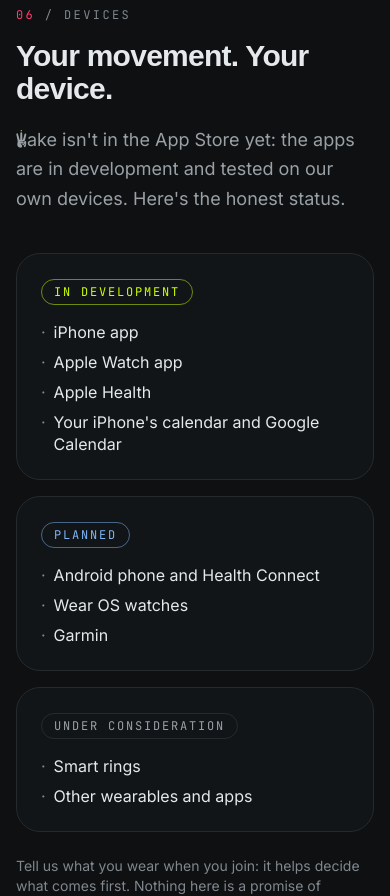
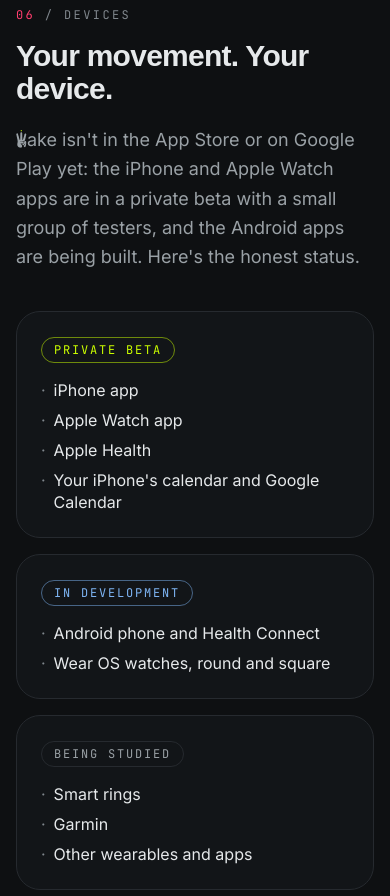
Before and after one commit to 4gjnbzb4zf-sudo/vvake-web, a Next.js app: page /en/ in a window 390 px wide. Shown: the part 8900-9796 px from the top of the page. Built offline with nearby package versions, Linux system fonts and the light colour scheme; no server answers; a web font is replaced by a local one.

Commit message:
Device status: iPhone and Apple Watch in private beta, Android phone and Wear OS (round and square) in development, Garmin and smart rings being studied; no store links yet

```diff
--- a/src/i18n/dictionaries/en.ts
+++ b/src/i18n/dictionaries/en.ts
@@ -202,15 +202,19 @@ export const en = {
     devices: {
       kicker: "Devices",
       title: "Your movement. Your device.",
-      lead: "VVake isn't in the App Store yet: the apps are in development and tested on our own devices. Here's the honest status.",
+      lead: "VVake isn't in the App Store or on Google Play yet: the iPhone and Apple Watch apps are in a private beta with a small group of testers, and the Android apps are being built. Here's the honest status.",
       groups: [
         {
-          status: "In development",
+          status: "Private beta",
           tone: "now",
           items: ["iPhone app", "Apple Watch app", "Apple Health", "Your iPhone's calendar and Google Calendar"],
         },
-        { status: "Planned", tone: "next", items: ["Android phone and Health Connect", "Wear OS watches", "Garmin"] },
-        { status: "Under consideration", tone: "maybe", items: ["Smart rings", "Other wearables and apps"] },
+        {
+          status: "In development",
+          tone: "next",
+          items: ["Android phone and Health Connect", "Wear OS watches, round and square"],
+        },
+        { status: "Being studied", tone: "maybe", items: ["Smart rings", "Garmin", "Other wearables and apps"] },
       ],
       note: "Tell us what you wear when you join: it helps decide what comes first. Nothing here is a promise of support or a date.",
     },
@@ -1252,7 +1256,7 @@ export const en = {
         { icon: "❤️", name: "Health sync", spec: "Apple Health" },
         { icon: "📶", name: "Heart-rate straps", spec: "Any Bluetooth heart-rate strap" },
       ],
-      note: "Both apps are in development, not in the App Store yet. Android, Wear OS and Garmin are planned, not built. The final list is published with each app release.",
+      note: "The iPhone and Apple Watch apps are in a private beta, not in the App Store yet. The Android phone and Wear OS apps are in development. Garmin and smart rings are being studied. The final list is published with each app release.",
     },
     platforms: "Apple Watch · iPhone",
     soon: "Coming with your city's unlock",
@@ -1303,7 +1307,7 @@ export const en = {
       },
       {
         title: "Works anywhere",
-        body: "Apple Watch or iPhone (Android and Wear OS are planned). No signal on the trail? Sessions record offline and sync later, so you never lose a day.",
+        body: "Apple Watch or iPhone (Android and Wear OS are in development). No signal on the trail? Sessions record offline and sync later, so you never lose a day.",
       },
     ],
   },
@@ -2110,7 +2114,7 @@ export const en = {
     items: [
       {
         q: "Can I use VVake now?",
-        a: "Not yet. The iPhone and Apple Watch apps are in development and not in the App Store. Android and other devices are planned (see the device status above). Join early access and we'll email you when you can start.",
+        a: "Not yet. The iPhone and Apple Watch apps are in a private beta with a small group of testers, not in the App Store. The Android phone and Wear OS apps are in development (see the device status above). Join early access and we'll email you when you can start.",
       },
       {
         q: "When does it launch in my city?",
--- a/src/i18n/dictionaries/fr.ts
+++ b/src/i18n/dictionaries/fr.ts
@@ -200,15 +200,19 @@ export const fr: Dictionary = {
     devices: {
       kicker: "Appareils",
       title: "Ton mouvement. Ton appareil.",
-      lead: "VVake n'est pas encore sur l'App Store : les apps sont en développement et testées sur nos propres appareils. Voici où on en est, honnêtement.",
+      lead: "VVake n'est pas encore sur l'App Store ni sur Google Play : les apps iPhone et Apple Watch sont en bêta privée avec un petit groupe de testeurs, et les apps Android sont en construction. Voici où on en est, honnêtement.",
       groups: [
         {
-          status: "En développement",
+          status: "Bêta privée",
           tone: "now",
           items: ["App iPhone", "App Apple Watch", "Apple Santé", "L'agenda de ton iPhone et Google Agenda"],
         },
-        { status: "Prévu", tone: "next", items: ["Téléphone Android et Health Connect", "Montres Wear OS", "Garmin"] },
-        { status: "À l'étude", tone: "maybe", items: ["Bagues connectées", "Autres objets connectés et apps"] },
+        {
+          status: "En développement",
+          tone: "next",
+          items: ["Téléphone Android et Health Connect", "Montres Wear OS, rondes et carrées"],
+        },
+        { status: "À l'étude", tone: "maybe", items: ["Bagues connectées", "Garmin", "Autres objets connectés et apps"] },
       ],
       note: "Dis-nous ce que tu portes en t'inscrivant : ça aide à choisir ce qui vient en premier. Rien ici n'est une promesse de compatibilité ni une date.",
     },
@@ -1300,7 +1304,7 @@ export const fr: Dictionary = {
         { icon: "❤️", name: "Synchro santé", spec: "Apple Santé" },
         { icon: "📶", name: "Ceintures cardio", spec: "Toute ceinture cardio Bluetooth" },
       ],
-      note: "Les deux apps sont en développement, pas encore sur l'App Store. Android, Wear OS et Garmin sont prévus, pas encore construits. La liste finale est publiée à chaque version de l'app.",
+      note: "Les apps iPhone et Apple Watch sont en bêta privée, pas encore sur l'App Store. Les apps pour téléphone Android et Wear OS sont en développement. Garmin et les bagues connectées sont à l'étude. La liste finale est publiée à chaque version de l'app.",
     },
     platforms: "Apple Watch · iPhone",
     soon: "Disponible au déblocage de ta ville",
@@ -1354,7 +1358,7 @@ export const fr: Dictionary = {
       },
       {
         title: "Partout",
-        body: "Apple Watch ou iPhone (Android et Wear OS sont prévus). Pas de réseau sur le sentier ? Les sessions s'enregistrent hors ligne et se synchronisent plus tard : tu ne perds jamais un jour.",
+        body: "Apple Watch ou iPhone (Android et Wear OS sont en développement). Pas de réseau sur le sentier ? Les sessions s'enregistrent hors ligne et se synchronisent plus tard : tu ne perds jamais un jour.",
       },
     ],
   },
@@ -2256,7 +2260,7 @@ export const fr: Dictionary = {
     items: [
       {
         q: "Je peux utiliser VVake maintenant ?",
-        a: "Pas encore. Les apps iPhone et Apple Watch sont en développement et pas sur l'App Store. Android et d'autres appareils sont prévus (voir l'état des appareils plus haut). Rejoins l'accès anticipé et on t'écrit quand tu peux commencer.",
+        a: "Pas encore. Les apps iPhone et Apple Watch sont en bêta privée avec un petit groupe de testeurs, pas sur l'App Store. Les apps pour téléphone Android et Wear OS sont en développement (voir l'état des appareils plus haut). Rejoins l'accès anticipé et on t'écrit quand tu peux commencer.",
       },
       {
         q: "Quand est-ce que ça arrive dans ma ville ?",
```
